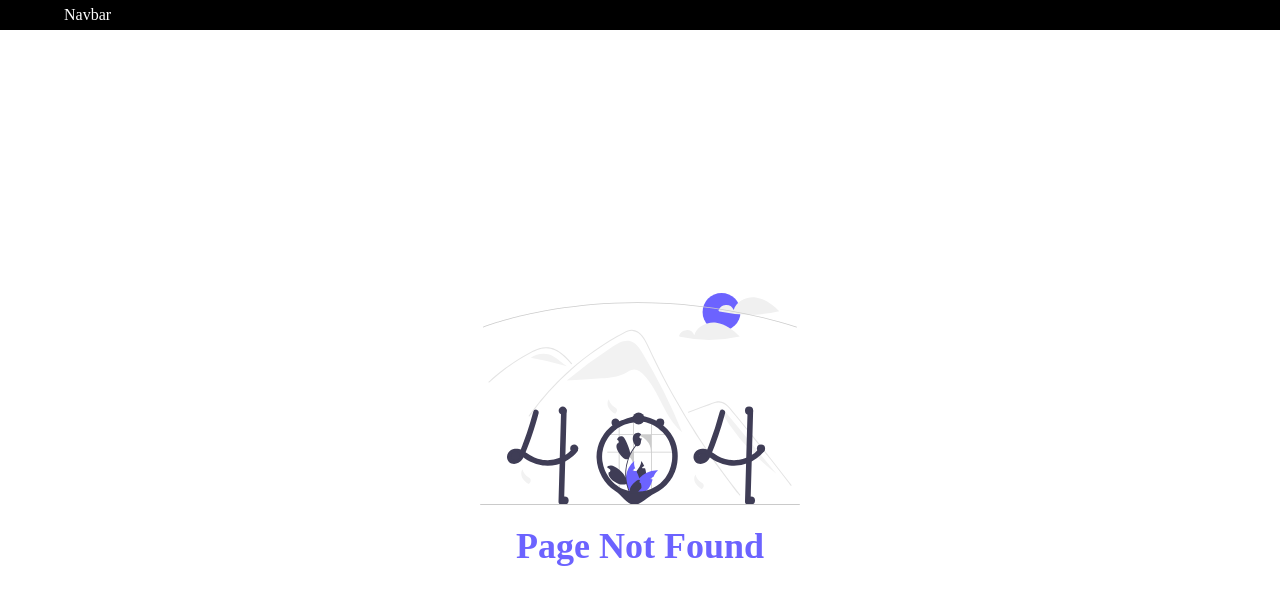
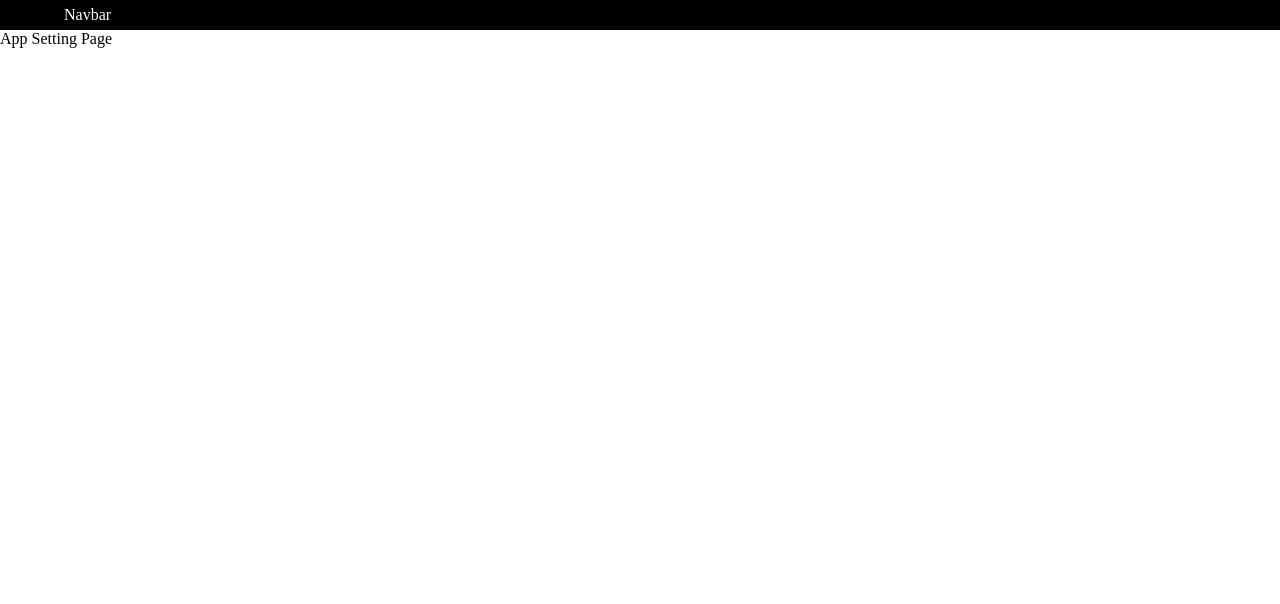
Before and after one commit to Rifandiysf/Learning-NextJS, a Next.js app: page /setting/app in a window 1280 px wide. Before the commit this address had no page. Shown: the top 604 px of the page. Built offline with nearby package versions, Linux system fonts and the light colour scheme.

Commit message:
create: Setting page

```diff
--- /dev/null
+++ b/src/pages/setting/app.tsx
@@ -0,0 +1,9 @@
+const AppSettingPage = () => {
+    return (
+        <>
+            <div>App Setting Page</div>
+        </>
+    )
+}
+
+export default AppSettingPage
```
